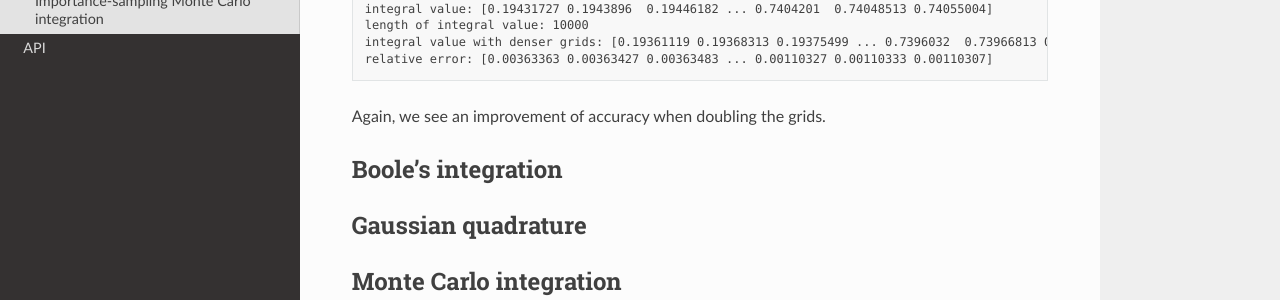
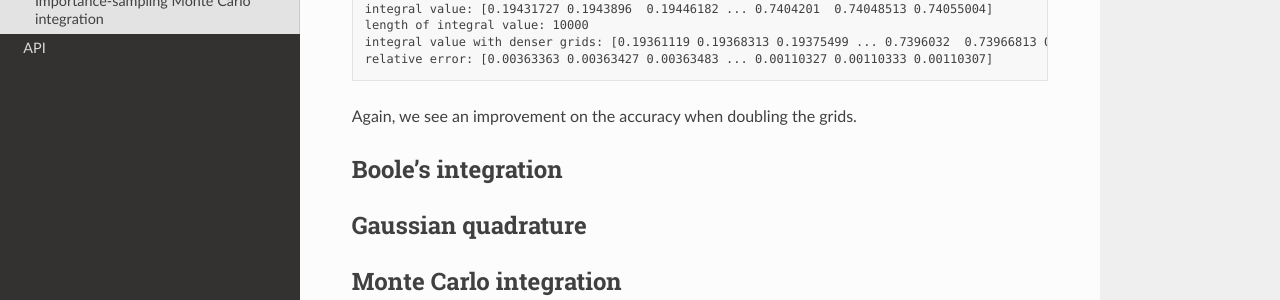
Before and after one commit to ze-ouyang/cupyint_doc, a Sphinx documentation site: the page built from docs/source/tutorial.rst, in a window 1280 px wide and 900 px high, scrolled down 5103 px. Shown: the part 358-658 px from the top of the window. Built offline with Sphinx 7.4.7 and the Read the Docs theme 3.1.0, drawn with Linux system fonts in a browser that asks for light colours.

Commit message:
Update tutorial.rst

```diff
--- a/docs/source/tutorial.rst
+++ b/docs/source/tutorial.rst
@@ -240,7 +240,7 @@ The output of this program is
   integral value with denser grids: [0.19361119 0.19368313 0.19375499 ... 0.7396032  0.73966813 0.73973316]
   relative error: [0.00363363 0.00363427 0.00363483 ... 0.00110327 0.00110333 0.00110307]
 
-Again, we see an improvement of accuracy when doubling the grids.
+Again, we see an improvement on the accuracy when doubling the grids.
 
 
 Boole's integration
```
